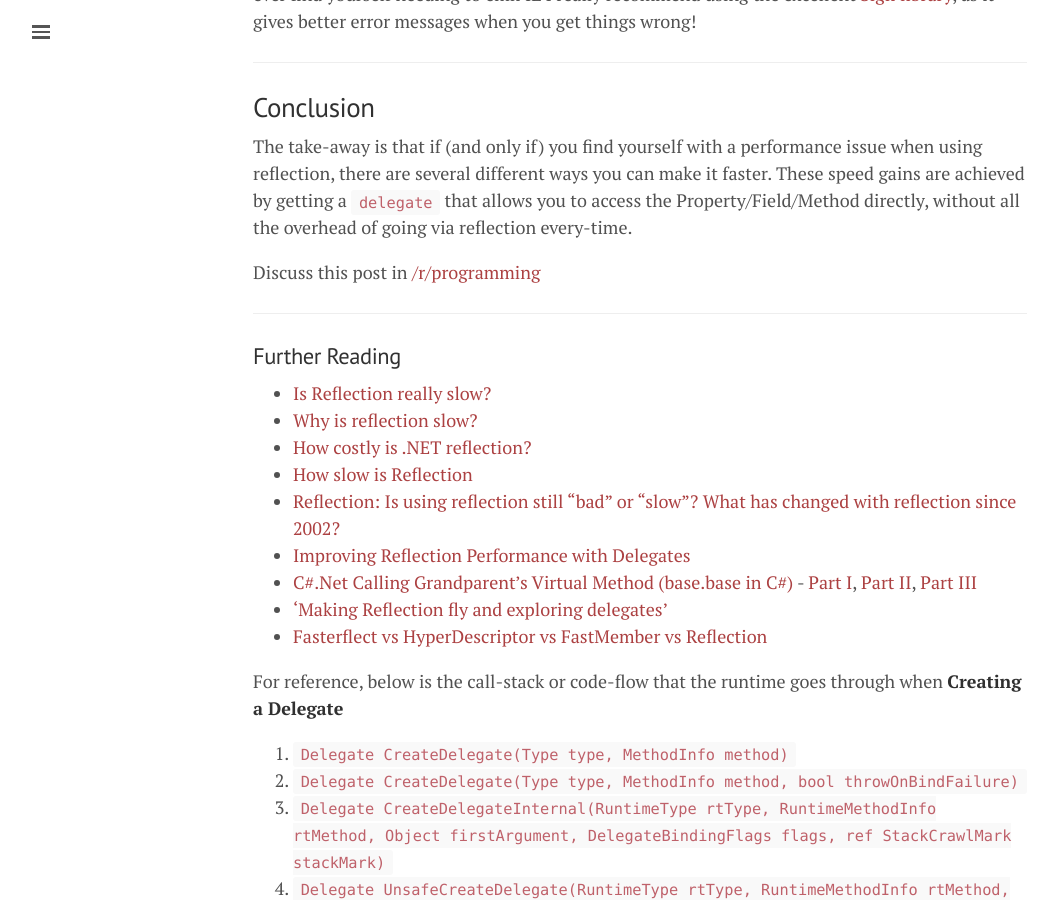
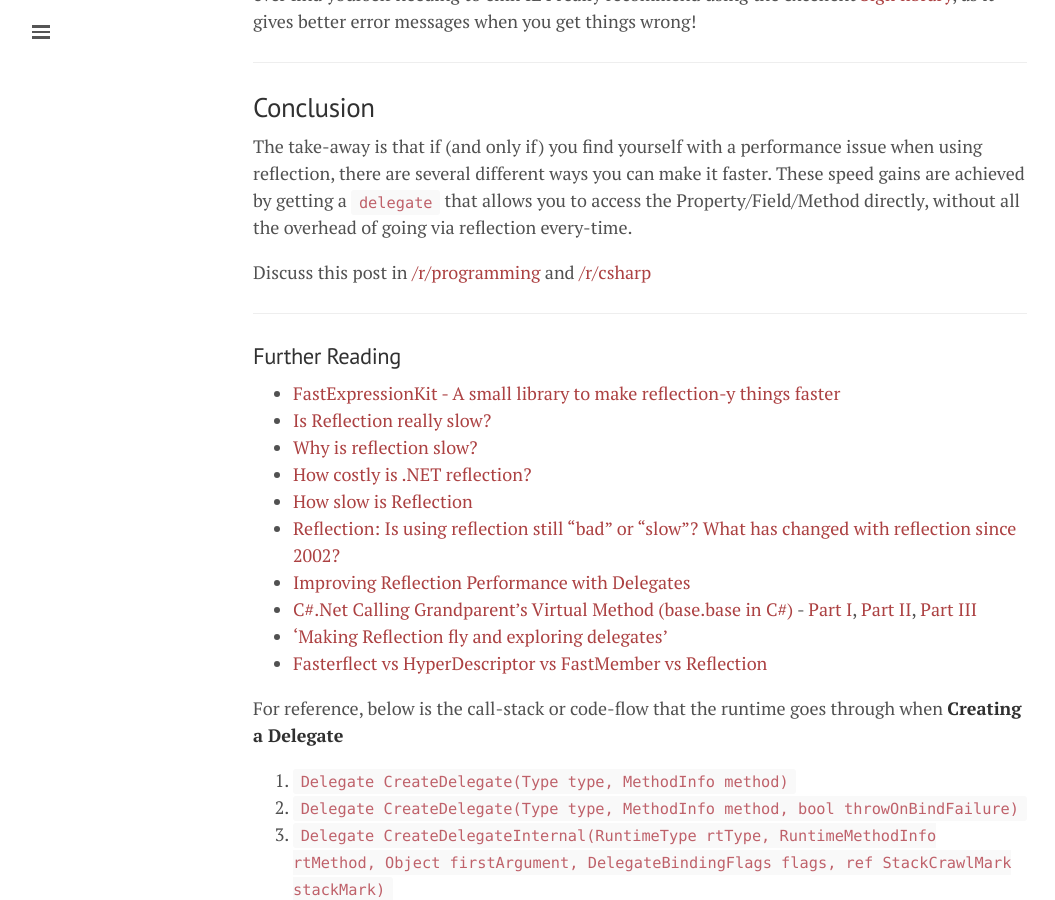
Before and after one commit to mattwarren/mattwarren.github.io, a Jekyll site: the page built from _posts/2016-12-14-Why-is-Reflection-slow.md, in a window 1280 px wide and 900 px high, scrolled down 9637 px. Shown: the whole window, without its empty margins (0-1055 px from the left). Built offline with Jekyll 4.4.1, drawn with Linux system fonts in a browser that asks for light colours; nearby versions of some CDN libraries; comment, search, counter and statistics services are not loaded; some of the changed text lies outside the part shown.

Commit message:
Added a few links

```diff
--- a/_posts/2016-12-14-Why-is-Reflection-slow.md
+++ b/_posts/2016-12-14-Why-is-Reflection-slow.md
@@ -332,12 +332,13 @@ Using `Expression` tress (as shown in Option 4), doesn't give you as much flexib
 
 The take-away is that if (and only if) you find yourself with a performance issue when using reflection, there are several different ways you can make it faster. These speed gains are achieved by getting a `delegate` that allows you to access the Property/Field/Method directly, without all the overhead of going via reflection every-time.
 
-Discuss this post in [/r/programming](https://www.reddit.com/r/programming/comments/5ie775/why_is_reflection_slow/)
+Discuss this post in [/r/programming](https://www.reddit.com/r/programming/comments/5ie775/why_is_reflection_slow/) and [/r/csharp](https://www.reddit.com/r/csharp/comments/5igo67/why_is_reflection_slow/)
 
 ----
 
 ### Further Reading
 
+- [FastExpressionKit - A small library to make reflection-y things faster](https://github.com/vivainio/FastExpressionKit)
 - [Is Reflection really slow?](http://stackoverflow.com/questions/8846948/is-reflection-really-slow/8849503#8849503)
 - [Why is reflection slow?](http://stackoverflow.com/questions/3502674/why-is-reflection-slow/3502710#3502710)
 - [How costly is .NET reflection?](http://stackoverflow.com/questions/25458/how-costly-is-net-reflection)
```
